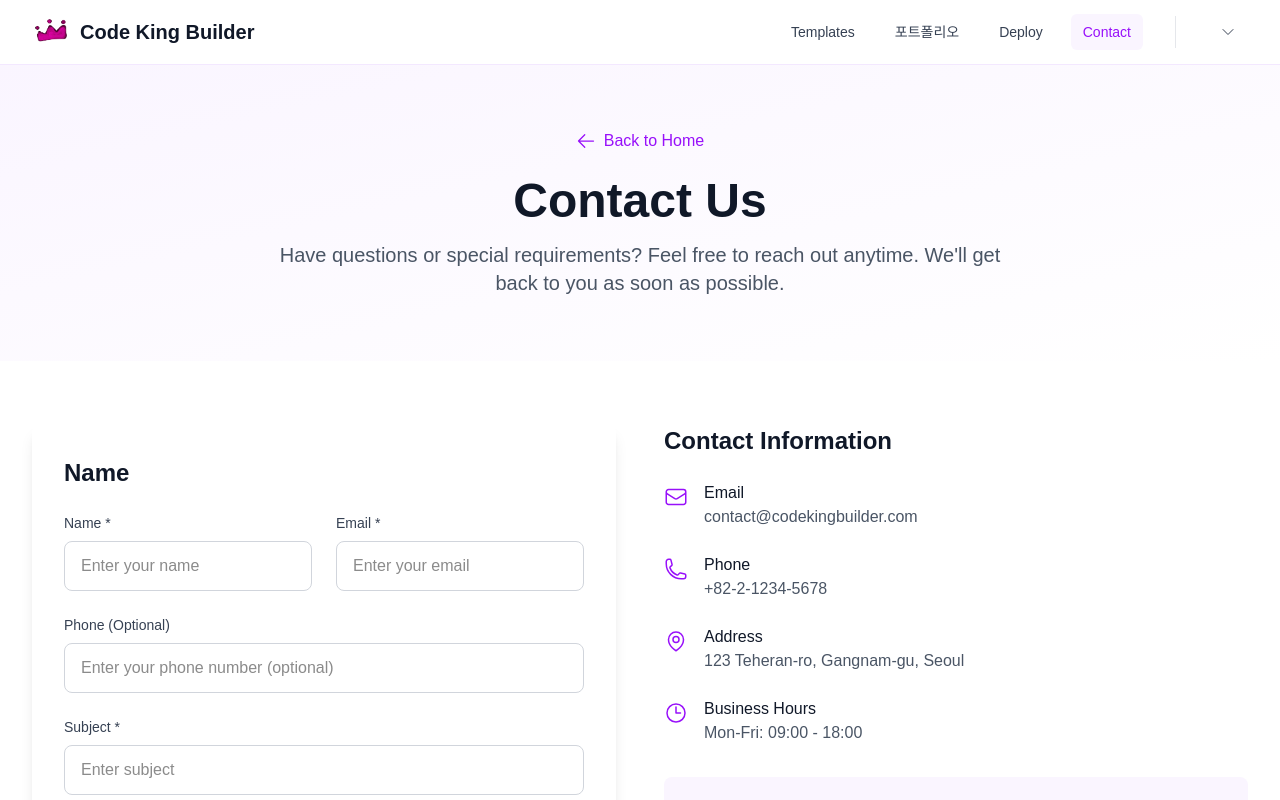
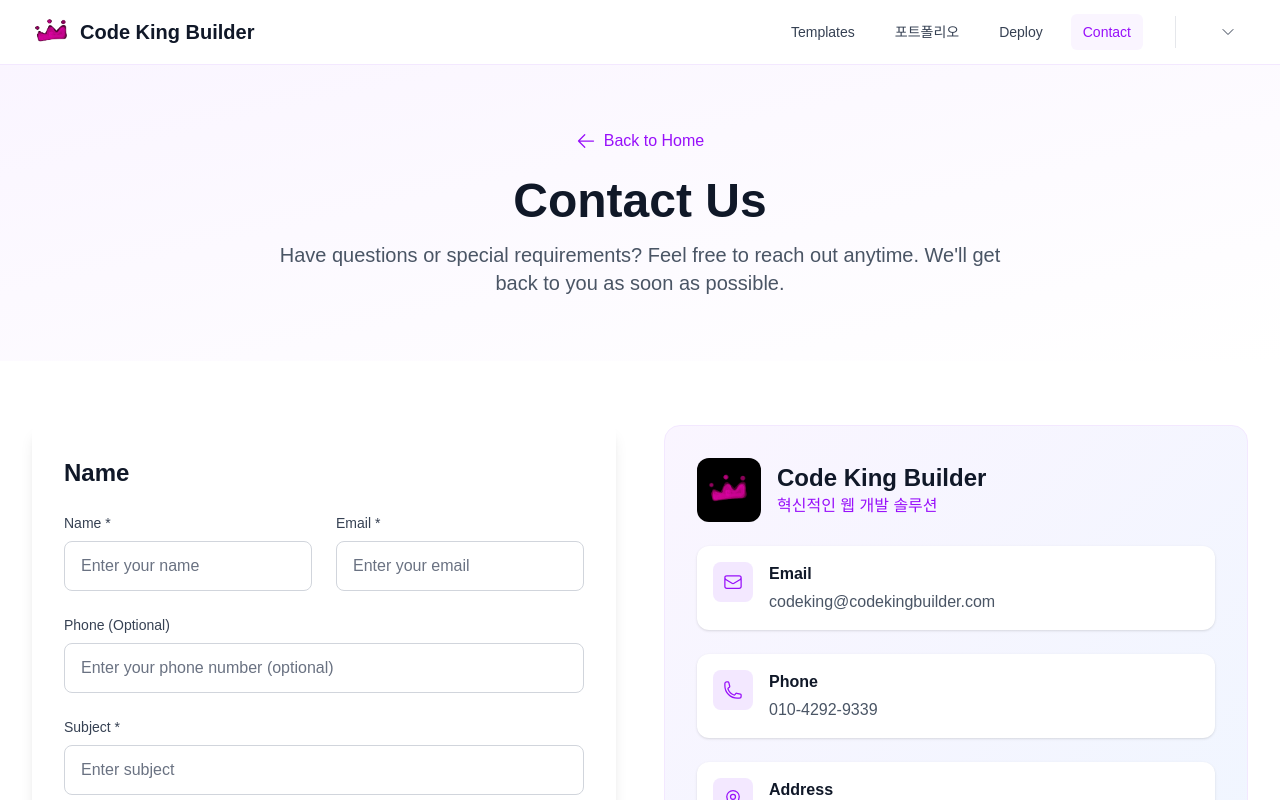
Before and after one commit to jukangpark/Code_King_Builder, a Next.js app: page /1/contact in a window 1280 px wide. Shown: the top 800 px of the page. Built offline with nearby package versions, Linux system fonts and the light colour scheme.

Commit message:
fix: 상담문의 폼 placeholder 변경 & Code King Builder 연락처 정보 수정

```diff
--- a/src/app/[locale]/contact/page.tsx
+++ b/src/app/[locale]/contact/page.tsx
@@ -181,7 +181,7 @@ export default function ContactPage({
                         "contact.form.namePlaceholder"
                       )}
                       required
-                      className="w-full px-4 py-3 border border-gray-300 rounded-lg focus:ring-2 focus:ring-purple-500 focus:border-transparent transition-colors"
+                      className="w-full px-4 py-3 border border-gray-300 rounded-lg focus:ring-2 focus:ring-purple-500 focus:border-transparent transition-colors placeholder-gray-500"
                     />
                   </div>
                   <div>
@@ -202,7 +202,7 @@ export default function ContactPage({
                         "contact.form.emailPlaceholder"
                       )}
                       required
-                      className="w-full px-4 py-3 border border-gray-300 rounded-lg focus:ring-2 focus:ring-purple-500 focus:border-transparent transition-colors"
+                      className="w-full px-4 py-3 border border-gray-300 rounded-lg focus:ring-2 focus:ring-purple-500 focus:border-transparent transition-colors placeholder-gray-500"
                     />
                   </div>
                 </div>
@@ -224,7 +224,7 @@ export default function ContactPage({
                       currentLocale,
                       "contact.form.phonePlaceholder"
                     )}
-                    className="w-full px-4 py-3 border border-gray-300 rounded-lg focus:ring-2 focus:ring-purple-500 focus:border-transparent transition-colors"
+                    className="w-full px-4 py-3 border border-gray-300 rounded-lg focus:ring-2 focus:ring-purple-500 focus:border-transparent transition-colors placeholder-gray-500"
                   />
                 </div>
 
@@ -246,7 +246,7 @@ export default function ContactPage({
                       "contact.form.subjectPlaceholder"
                     )}
                     required
-                    className="w-full px-4 py-3 border border-gray-300 rounded-lg focus:ring-2 focus:ring-purple-500 focus:border-transparent transition-colors"
+                    className="w-full px-4 py-3 border border-gray-300 rounded-lg focus:ring-2 focus:ring-purple-500 focus:border-transparent transition-colors placeholder-gray-500"
                   />
                 </div>
 
@@ -268,7 +268,7 @@ export default function ContactPage({
                     )}
                     required
                     rows={6}
-                    className="w-full px-4 py-3 border border-gray-300 rounded-lg focus:ring-2 focus:ring-purple-500 focus:border-transparent transition-colors resize-none"
+                    className="w-full px-4 py-3 border border-gray-300 rounded-lg focus:ring-2 focus:ring-purple-500 focus:border-transparent transition-colors resize-none placeholder-gray-500"
                   />
                 </div>
 
@@ -293,66 +293,81 @@ export default function ContactPage({
               transition={{ duration: 0.8, delay: 0.4 }}
               className="space-y-8"
             >
-              <div>
-                <h2 className="text-2xl font-bold text-gray-900 mb-6">
-                  {getTranslation(currentLocale, "contact.info.title")}
-                </h2>
+              {/* Company Info with Logo */}
+              <div className="bg-gradient-to-br from-purple-50 to-blue-50 rounded-2xl p-8 border border-purple-100">
+                <div className="flex items-center mb-6">
+                  <div className="w-16 h-16 bg-black rounded-xl flex items-center justify-center mr-4">
+                    <img
+                      src="/codekingbuilder.png"
+                      alt="Code King Builder Logo"
+                      className="w-12 h-12 object-contain"
+                    />
+                  </div>
+                  <div>
+                    <h2 className="text-2xl font-bold text-gray-900">
+                      Code King Builder
+                    </h2>
+                    <p className="text-purple-600 font-medium">
+                      혁신적인 웹 개발 솔루션
+                    </p>
+                  </div>
+                </div>
+
                 <div className="space-y-6">
-                  <div className="flex items-start space-x-4">
-                    <EnvelopeIcon className="h-6 w-6 text-purple-600 mt-1" />
+                  <div className="flex items-start space-x-4 p-4 bg-white rounded-xl shadow-sm hover:shadow-md transition-shadow">
+                    <div className="w-10 h-10 bg-purple-100 rounded-lg flex items-center justify-center flex-shrink-0">
+                      <EnvelopeIcon className="h-5 w-5 text-purple-600" />
+                    </div>
                     <div>
-                      <h3 className="font-medium text-gray-900">
+                      <h3 className="font-semibold text-gray-900 mb-1">
                         {getTranslation(currentLocale, "contact.info.email")}
                       </h3>
-                      <p className="text-gray-600">
-                        {getTranslation(
-                          currentLocale,
-                          "contact.info.emailValue"
-                        )}
+                      <p className="text-gray-600 hover:text-purple-600 transition-colors">
+                        codeking@codekingbuilder.com
                       </p>
                     </div>
                   </div>
 
-                  <div className="flex items-start space-x-4">
-                    <PhoneIcon className="h-6 w-6 text-purple-600 mt-1" />
+                  <div className="flex items-start space-x-4 p-4 bg-white rounded-xl shadow-sm hover:shadow-md transition-shadow">
+                    <div className="w-10 h-10 bg-purple-100 rounded-lg flex items-center justify-center flex-shrink-0">
+                      <PhoneIcon className="h-5 w-5 text-purple-600" />
+                    </div>
                     <div>
-                      <h3 className="font-medium text-gray-900">
+                      <h3 className="font-semibold text-gray-900 mb-1">
                         {getTranslation(currentLocale, "contact.info.phone")}
                       </h3>
-                      <p className="text-gray-600">
-                        {getTranslation(
-                          currentLocale,
-                          "contact.info.phoneValue"
-                        )}
+                      <p className="text-gray-600 hover:text-purple-600 transition-colors">
+                        010-4292-9339
                       </p>
                     </div>
                   </div>
 
-                  <div className="flex items-start space-x-4">
-                    <MapPinIcon className="h-6 w-6 text-purple-600 mt-1" />
+                  <div className="flex items-start space-x-4 p-4 bg-white rounded-xl shadow-sm hover:shadow-md transition-shadow">
+                    <div className="w-10 h-10 bg-purple-100 rounded-lg flex items-center justify-center flex-shrink-0">
+                      <MapPinIcon className="h-5 w-5 text-purple-600" />
+                    </div>
                     <div>
-                      <h3 className="font-medium text-gray-900">
+                      <h3 className="font-semibold text-gray-900 mb-1">
                         {getTranslation(currentLocale, "contact.info.address")}
                       </h3>
-                      <p className="text-gray-600">
-                        {getTranslation(
-                          currentLocale,
-                          "contact.info.addressValue"
-                        )}
+                      <p className="text-gray-600 hover:text-purple-600 transition-colors">
+                        경기도 성남시 분당구 판교동
                       </p>
                     </div>
                   </div>
 
-                  <div className="flex items-start space-x-4">
-                    <ClockIcon className="h-6 w-6 text-purple-600 mt-1" />
+                  <div className="flex items-start space-x-4 p-4 bg-white rounded-xl shadow-sm hover:shadow-md transition-shadow">
+                    <div className="w-10 h-10 bg-purple-100 rounded-lg flex items-center justify-center flex-shrink-0">
+                      <ClockIcon className="h-5 w-5 text-purple-600" />
+                    </div>
                     <div>
-                      <h3 className="font-medium text-gray-900">
+                      <h3 className="font-semibold text-gray-900 mb-1">
                         {getTranslation(
                           currentLocale,
                           "contact.info.businessHours"
                         )}
                       </h3>
-                      <p className="text-gray-600">
+                      <p className="text-gray-600 hover:text-purple-600 transition-colors">
                         {getTranslation(
                           currentLocale,
                           "contact.info.businessHoursValue"
```
